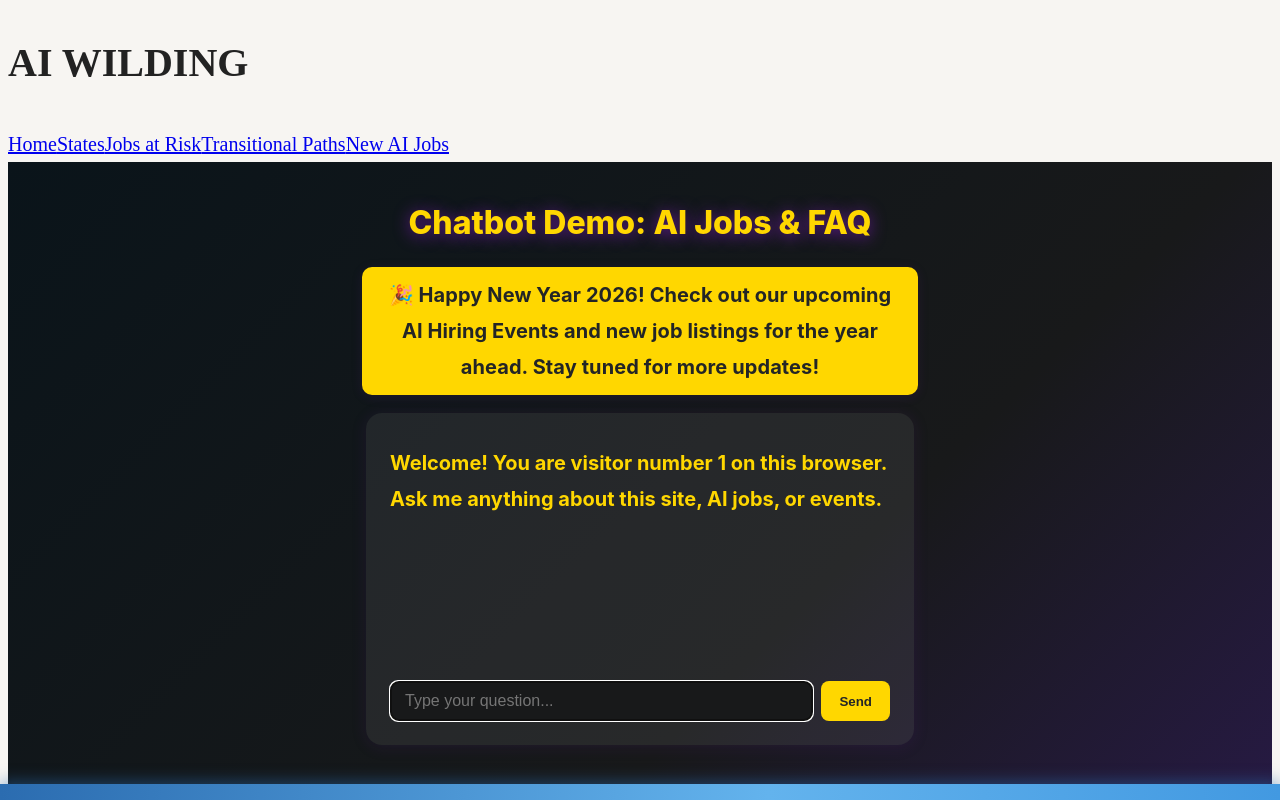
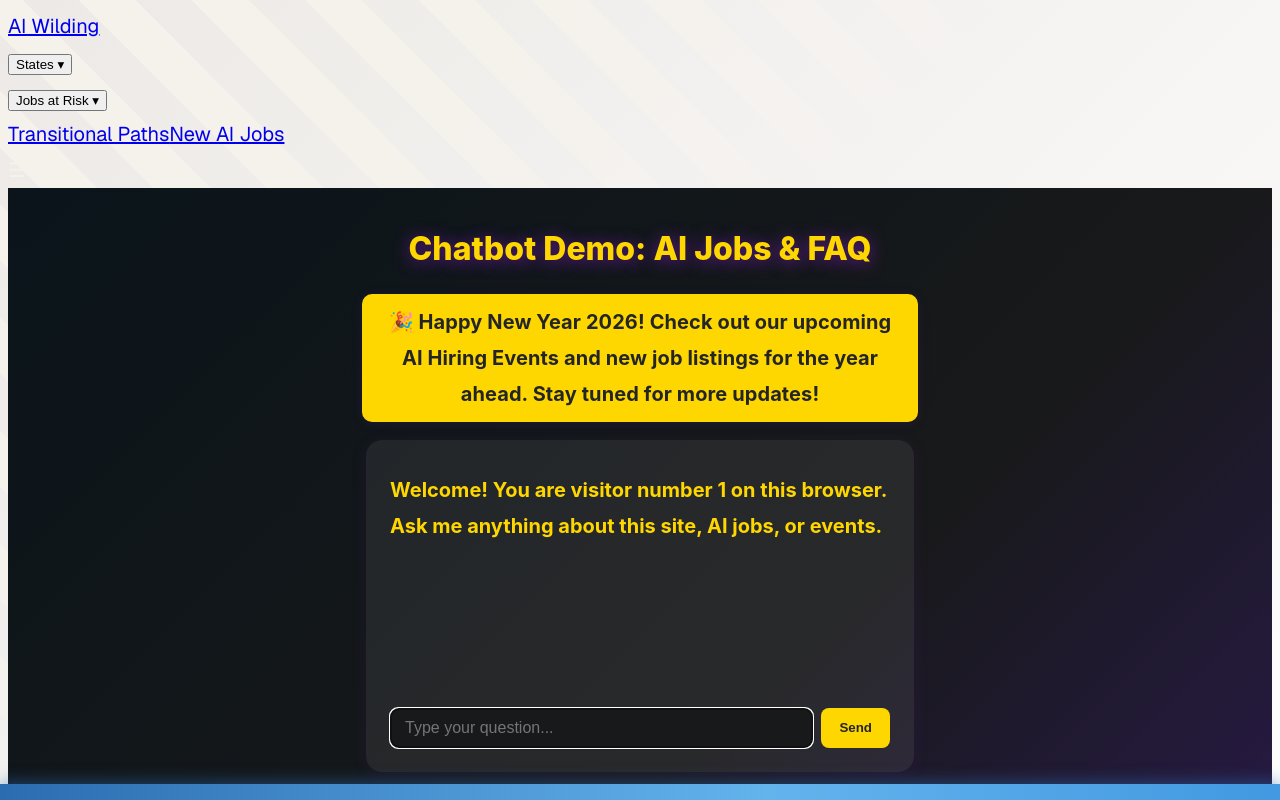
Before and after one commit to Shellzonit/auralis-sanctuary-, a Next.js app: page /chatbot-demo in a window 1280 px wide. Shown: the top 800 px of the page. Built offline with nearby package versions, Linux system fonts and the light colour scheme; no server answers.

Commit message:
chore: confirm final deletion of EarthGlobe.tsx from all branches

```diff
--- a/app/layout.tsx
+++ b/app/layout.tsx
@@ -1,6 +1,5 @@
 
 import type { Metadata } from "next";
-import Link from "next/link";
 import { Geist, Geist_Mono } from "next/font/google";
 import "./globals.css";
 import NotificationBell, { Notification } from "../components/NotificationBell";
@@ -17,13 +16,8 @@ const geistMono = Geist_Mono({
 });
 
 export const metadata: Metadata = {
-  title: "AI Wilding",
-  description: "A national atlas of AI transitions, jobs at risk, and new pathways.",
-  twitter: {
-    card: "summary_large_image",
-    title: "AI Wilding — The Atlas of AI Transitions",
-    description: "Explore jobs at risk, new AI-created roles, and state-by-state transitions.",
-  },
+  title: "Auralis Sanctuary",
+  description: "A mythic, minimalist creative sanctuary",
 };
 
 export default function RootLayout({
@@ -32,35 +26,14 @@ export default function RootLayout({
   children: React.ReactNode;
 }>) {
   return (
-        <html lang="en">
-          <body className="min-h-screen" style={{ background: '#F7F5F2', color: '#222' }}>
-            {/* Elegant Header */}
-            <header className="w-full py-8 text-center">
-              <h1 className="text-4xl md:text-5xl font-serif tracking-wide drop-shadow-lg">
-                AI WILDING
-              </h1>
-            </header>
-            {/* Navigation Bar */}
-            <header className="bg-transparent border-b border-[#E0DDD8] py-8">
-              <nav className="w-full flex justify-between items-center text-2xl gap-0">
-                <div className="w-full flex flex-row">
-                  <a href="/" className="flex-1 text-center px-0 py-7 rounded-none font-extrabold text-3xl md:text-4xl text-white hover:text-[#C2A86C] transition bg-transparent shadow-none border-r border-[#E0DDD8] first:rounded-l-xl last:rounded-r-xl first:border-l last:border-r-0">Home</a>
-                  <a href="/states" className="flex-1 text-center px-0 py-7 rounded-none font-extrabold text-3xl md:text-4xl text-white hover:text-[#C2A86C] transition bg-transparent shadow-none border-r border-[#E0DDD8] last:rounded-r-xl last:border-r-0">States</a>
-                  <a href="/jobs-at-risk" className="flex-1 text-center px-0 py-7 rounded-none font-extrabold text-3xl md:text-4xl text-white hover:text-[#C2A86C] transition bg-transparent shadow-none border-r border-[#E0DDD8] last:rounded-r-xl last:border-r-0">Jobs at Risk</a>
-                  <a href="/transitional-paths" className="flex-1 text-center px-0 py-7 rounded-none font-extrabold text-3xl md:text-4xl text-white hover:text-[#C2A86C] transition bg-transparent shadow-none border-r border-[#E0DDD8] last:rounded-r-xl last:border-r-0">Transitional Paths</a>
-                  <a href="/new-ai-jobs" className="flex-1 text-center px-0 py-7 rounded-none font-extrabold text-3xl md:text-4xl text-white hover:text-[#C2A86C] transition bg-transparent shadow-none last:rounded-r-xl">New AI Jobs</a>
-                </div>
-              </nav>
-            </header>
-            {/* Page Content */}
-            <main className="px-6 py-10">
-              {children}
-            </main>
-            <div className="blue-streak" />
-            {/* Footer */}
-            <footer className="w-full py-6 text-center text-sm bg-white/10 mt-12">
-              <span className="text-purple-100">This website was created using Next.js, React, Tailwind CSS, and deployed with Vercel.</span>
-            </footer>
+    <html lang="en">
+      <body
+        className={`${geistSans.variable} ${geistMono.variable} antialiased`}
+        style={{ position: "relative", minHeight: "100vh" }}
+      >
+        <NavBar />
+        {children}
+        <div className="blue-streak" />
       </body>
     </html>
   );
```
Also changed, not shown: components/EarthGlobe.tsx (deleted, +0 -49 lines).
